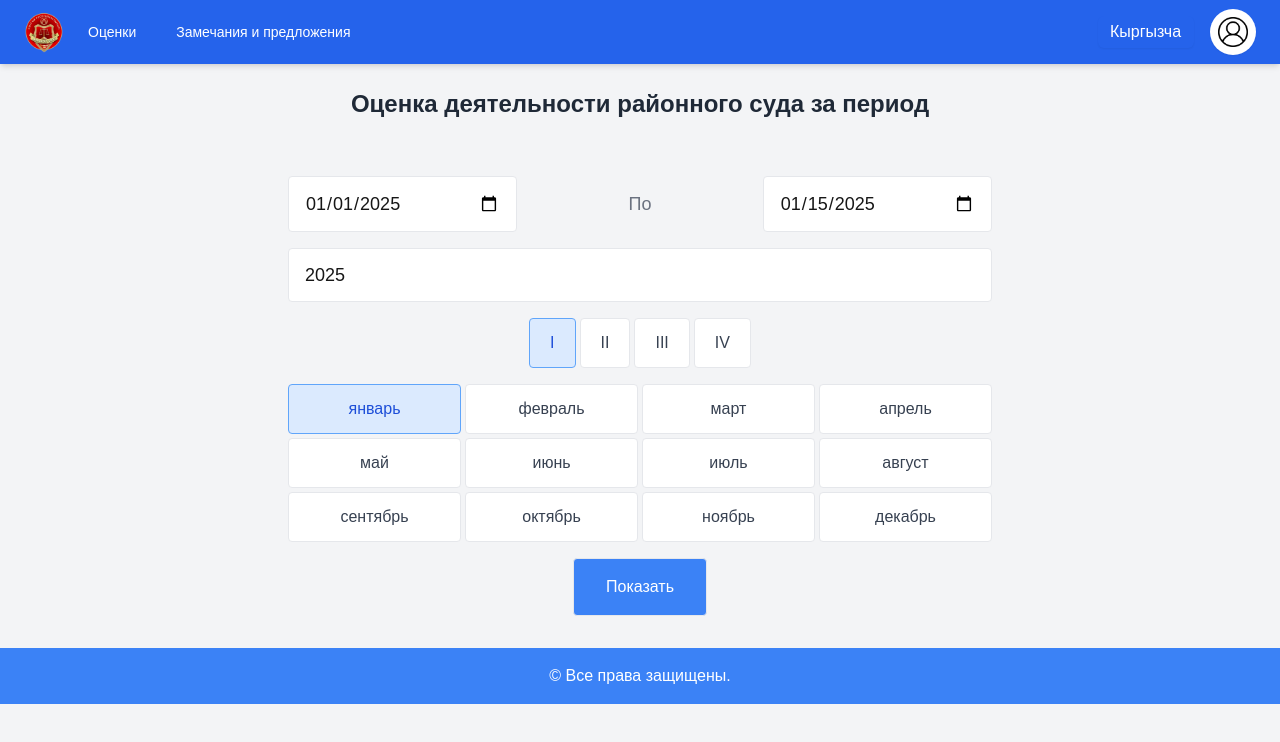
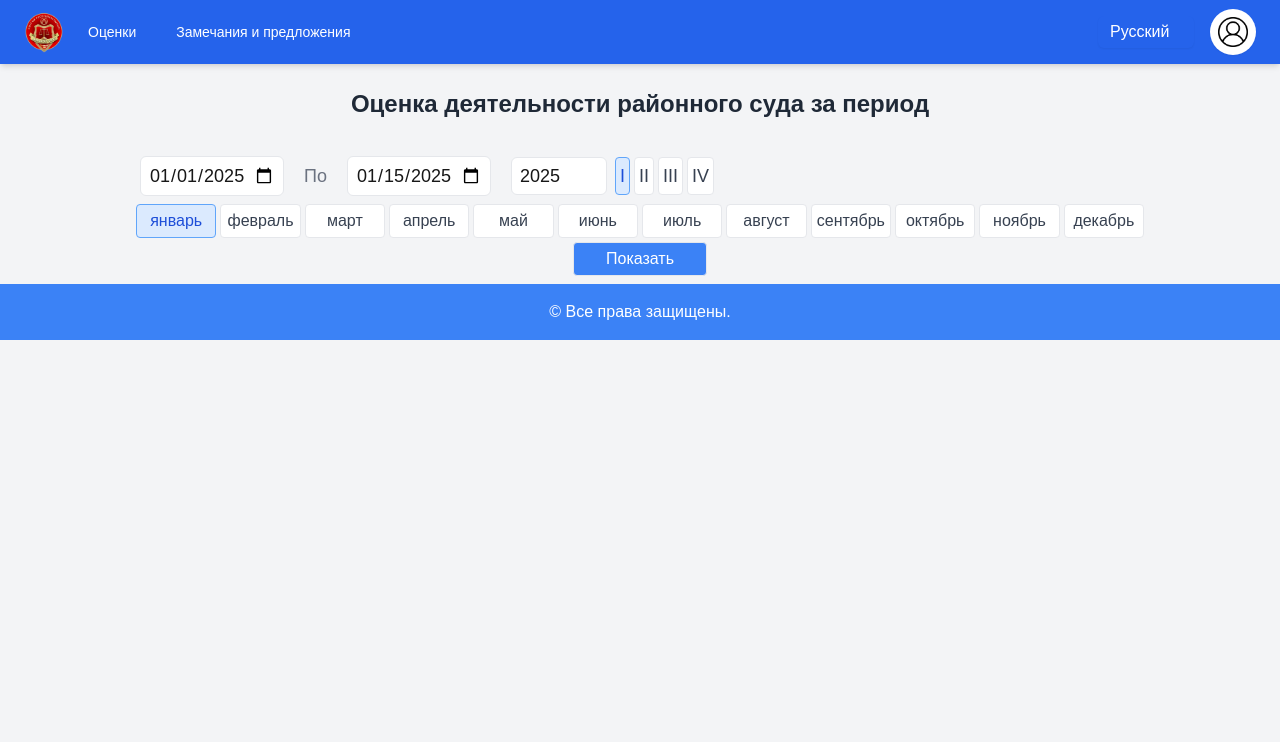
Before and after one commit to Kutman02/diogram, a Next.js app: page / in a window 1280 px wide. Shown: the top 742 px of the page. Built offline with nearby package versions, Linux system fonts and the light colour scheme.

Commit message:
готово

```diff
--- a/src/components/Header.tsx
+++ b/src/components/Header.tsx
@@ -31,7 +31,10 @@ const Header: React.FC = () => {
   }, []);
 
   return (
-    <header className="h-16 flex items-center px-4 md:px-6 bg-blue-600 shadow-md relative z-10 w-full">
+    <header
+      className={`h-16 flex items-center px-4 md:px-6 bg-blue-600 shadow-md relative z-10 w-full ${
+        isSidebarOpen ? 'h-auto' : ''
+      }`}>
       {/* Burger button (mobile only) */}
       <button
         className="md:hidden text-white mr-4 hover:text-gray-200 transition duration-300"
@@ -43,7 +46,7 @@ const Header: React.FC = () => {
       {/* Logo */}
       <Image src="/logo.png" alt="Logo" width={40} height={40} className="mr-4" />
 
-      {/* Horizontal menu (desktop only) */}
+      {/* Horizontal menu */}
       <nav className="hidden md:flex space-x-6 text-sm text-white">
         <Link href="/" className="hover:bg-blue-700 p-2 rounded transition duration-300">
           Оценки
@@ -56,7 +59,8 @@ const Header: React.FC = () => {
       {/* Language selector */}
       <select
         className="ml-auto bg-blue-600 text-white py-1 px-3 rounded-md shadow-sm focus:outline-none focus:ring-2 focus:ring-blue-500 md:mr-4 appearance-none"
-        aria-label="Select language">
+        aria-label="Select language"
+        defaultValue="ru">
         <option value="ky">Кыргызча</option>
         <option value="ru">Русский</option>
       </select>
@@ -80,28 +84,29 @@ const Header: React.FC = () => {
         )}
       </div>
 
-      {/* Sidebar (mobile only) */}
+      {/* Sidebar */}
       {isSidebarOpen && (
-        <aside
+        <div
           ref={sidebarRef}
-          className="fixed top-0 left-0 bg-white text-black w-64 h-full p-4 transition-transform duration-300 z-50 md:hidden">
+          className="fixed inset-y-0 left-0 bg-blue-600 text-white p-4 z-20 flex flex-col space-y-4 md:hidden transition-transform duration-300 transform translate-x-0 w-1/2">
+          <div className="flex justify-between items-center">
+            <Image src="/logo.png" alt="Logo" width={35} height={35} />
             <button
-            className="mb-4 text-black hover:text-gray-800"
               onClick={() => setIsSidebarOpen(false)}
+              className="text-white hover:text-gray-200 transition duration-300"
               aria-label="Close sidebar">
               ✕
             </button>
-          <nav className="flex flex-col space-y-4">
-            <Link href="/" className="hover:bg-gray-400 p-2 rounded transition duration-300">
+          </div>
+          <Link href="/" className="hover:bg-blue-700 p-2 rounded transition duration-300">
             Оценки
           </Link>
           <Link
             href="/suggestions"
-              className="hover:bg-gray-400 p-2 rounded transition duration-300">
+            className="hover:bg-blue-700 p-2 rounded transition duration-300">
             Замечания и предложения
           </Link>
-          </nav>
-        </aside>
+        </div>
       )}
     </header>
   );
--- a/src/components/PeriodSelection.tsx
+++ b/src/components/PeriodSelection.tsx
@@ -10,45 +10,46 @@ export default function PeriodSelection() {
   };
 
   return (
-    <div className="p-3 max-w-3xl mx-auto md:p-6 lg:p-8">
-      {/* Период */}
-      <div className="grid grid-cols-3 gap-2 items-center text-sm md:text-base lg:text-lg">
+    <div className="p-2 max-w-5xl mx-auto">
+      {/* Период и Кварталы */}
+      <div className="flex flex-wrap gap-1 items-center text-xs md:text-base lg:text-lg">
+        <div className="flex flex-wrap items-center gap-5 p-1 rounded-md w-full sm:w-auto">
           <input
             type="date"
-          className="border rounded px-2 py-1 focus:ring focus:ring-blue-500 md:px-3 md:py-2 lg:px-4 lg:py-3"
+            className="border rounded-md px-2 py-1 focus:ring focus:ring-blue-500 w-36"
             defaultValue="2025-01-01"
           />
-        <span className="text-center text-gray-500">По</span>
+          <span className="text-gray-500 font-medium">По</span>
           <input
             type="date"
-          className="border rounded px-2 py-1 focus:ring focus:ring-blue-500 md:px-3 md:py-2 lg:px-4 lg:py-3"
+            className="border rounded-md px-2 py-1 focus:ring focus:ring-blue-500 w-36"
             defaultValue="2025-01-15"
           />
           <input
             type="number"
-          className="col-span-3 border rounded px-2 py-1 mt-2 focus:ring focus:ring-blue-500 md:px-3 md:py-2 lg:px-4 lg:py-3"
+            className="border rounded-md px-2 py-1 focus:ring focus:ring-blue-500 w-24"
             defaultValue={2025}
           />
         </div>
 
-      {/* Кварталы */}
-      <div className="mt-4 flex flex-wrap gap-1 justify-center text-xs md:text-sm lg:text-base">
+        <div className="flex gap-1 justify-center w-full sm:w-auto flex-wrap sm:flex-nowrap">
           {['I', 'II', 'III', 'IV'].map((quarter, index) => (
             <button
               key={quarter}
               onClick={() => setActiveQuarter(index)}
-            className={`border px-3 py-1 rounded ${
+              className={`border px-1 py-1 rounded ${
                 filters.activeQuarter === index
                   ? 'bg-blue-100 border-blue-400 text-blue-700'
                   : 'bg-white text-gray-700'
-            } hover:bg-gray-100 focus:ring focus:ring-blue-500 md:px-4 md:py-2 lg:px-5 lg:py-3`}>
+              } hover:bg-gray-100 focus:ring focus:ring-blue-500`}>
               {quarter}
             </button>
           ))}
         </div>
+      </div>
 
       {/* Месяцы */}
-      <div className="mt-4 grid grid-cols-4 sm:grid-cols-4 gap-1 text-xs md:text-sm lg:text-base">
+      <div className="mt-1 grid grid-cols-4 sm:grid-cols-4 md:grid-cols-6 lg:grid-cols-12 gap-1 text-xs md:text-sm lg:text-base">
         {[
           'январь',
           'февраль',
@@ -66,21 +67,21 @@ export default function PeriodSelection() {
           <button
             key={index}
             onClick={() => setActiveMonth(index)}
-            className={`border px-2 py-1 rounded ${
+            className={`border px-1 py-1 rounded ${
               filters.activeMonth === index
                 ? 'bg-blue-100 border-blue-400 text-blue-700'
                 : 'bg-white text-gray-700'
-            } hover:bg-gray-100 focus:ring focus:ring-blue-500 md:px-3 md:py-2 lg:px-4 lg:py-3`}>
+            } hover:bg-gray-100 focus:ring focus:ring-blue-500`}>
             {month}
           </button>
         ))}
       </div>
 
       {/* Показать кнопку */}
-      <div className="mt-4 flex justify-center">
+      <div className="mt-1 flex justify-center">
         <button
           onClick={handleShowResults}
-          className="border px-4 py-2 rounded bg-blue-500 text-white hover:bg-blue-600 focus:ring focus:ring-blue-500 md:px-6 md:py-3 lg:px-8 lg:py-4">
+          className="border px-1 py-1 rounded bg-blue-500 text-white hover:bg-blue-600 focus:ring focus:ring-blue-500 md:px-1 md:py-1 lg:px-8 lg:py-1">
           Показать
         </button>
       </div>
```
Lines whose indentation alone changed are shown as unchanged.
